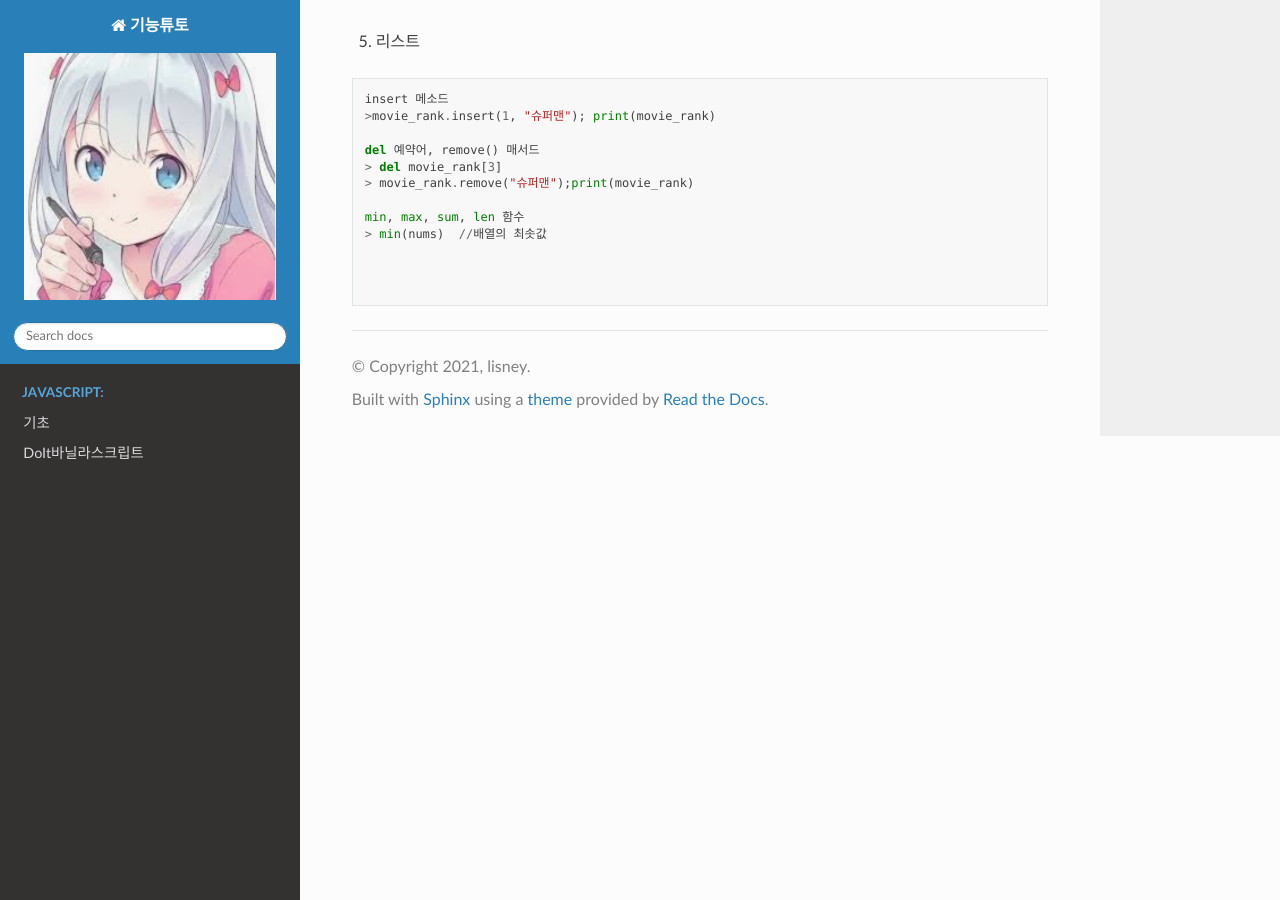
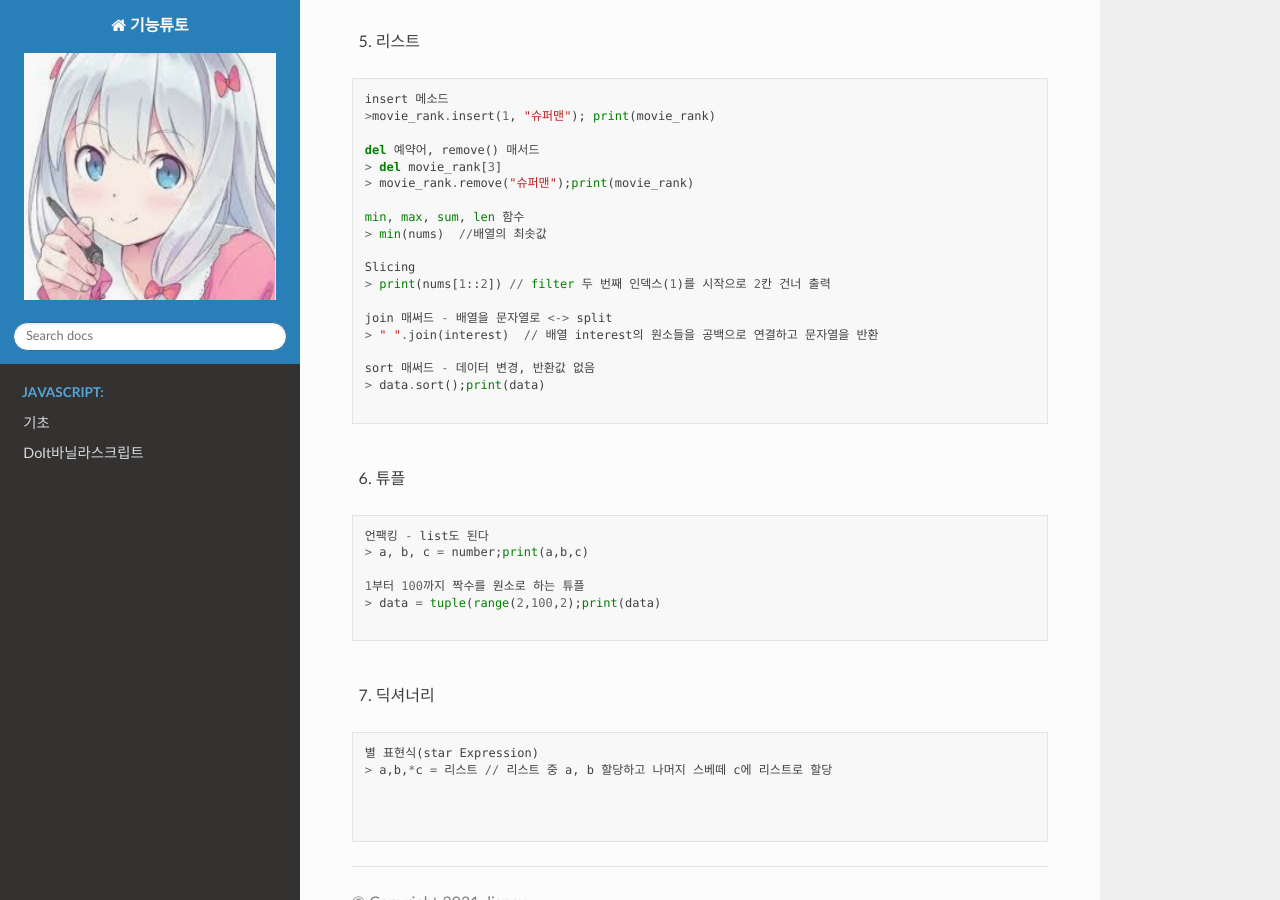
Before and after one commit to lisney/RTD, a Sphinx documentation site: the page built from docs/source/python/basic.md, in a window 1280 px wide and 900 px high, scrolled down 1098 px. Built offline with Sphinx 7.4.7 and the Read the Docs theme 2.0.0, drawn with Linux system fonts in a browser that asks for light colours; pages that are not in the unit, such as notebooks, are missing from menus.

Commit message:
Update basic.md

````diff
--- a/docs/source/python/basic.md
+++ b/docs/source/python/basic.md
@@ -68,6 +68,38 @@ del 예약어, remove() 매서드
 min, max, sum, len 함수
 > min(nums)  //배열의 최솟값
 
+Slicing
+> print(nums[1::2]) // filter 두 번째 인덱스(1)를 시작으로 2칸 건너 출력
+
+join 매써드 - 배열을 문자열로 <-> split
+> " ".join(interest)  // 배열 interest의 원소들을 공백으로 연결하고 문자열을 반환
+
+sort 매써드 - 데이터 변경, 반환값 없음
+> data.sort();print(data)
+
+```
+
+<br>
+
+6. 튜플
+
+```
+언팩킹 - list도 된다
+> a, b, c = number;print(a,b,c)
+
+1부터 100까지 짝수를 원소로 하는 튜플
+> data = tuple(range(2,100,2);print(data)
+
+```
+
+<br>
+
+7. 딕셔너리
+
+```
+별 표현식(star Expression)
+> a,b,*c = 리스트 // 리스트 중 a, b 할당하고 나머지 스베떼 c에 리스트로 할당
+
 
 
 ```
````
